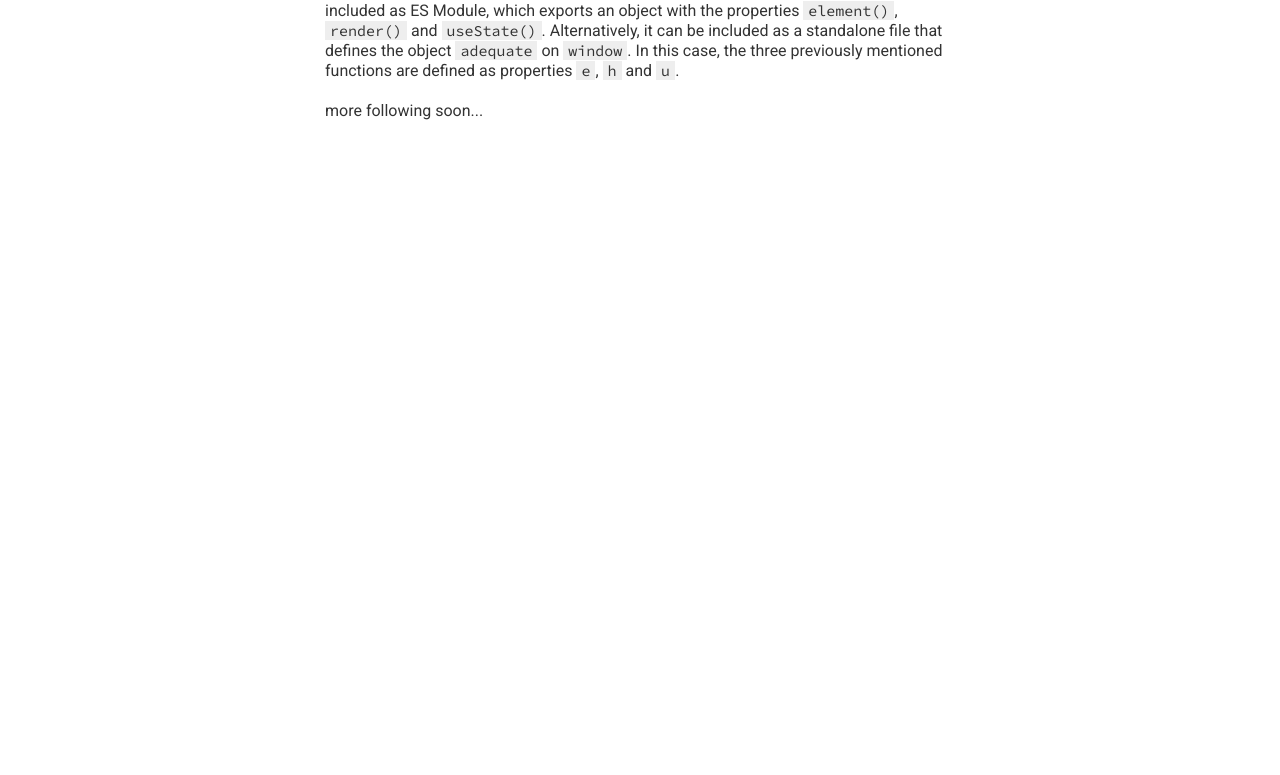
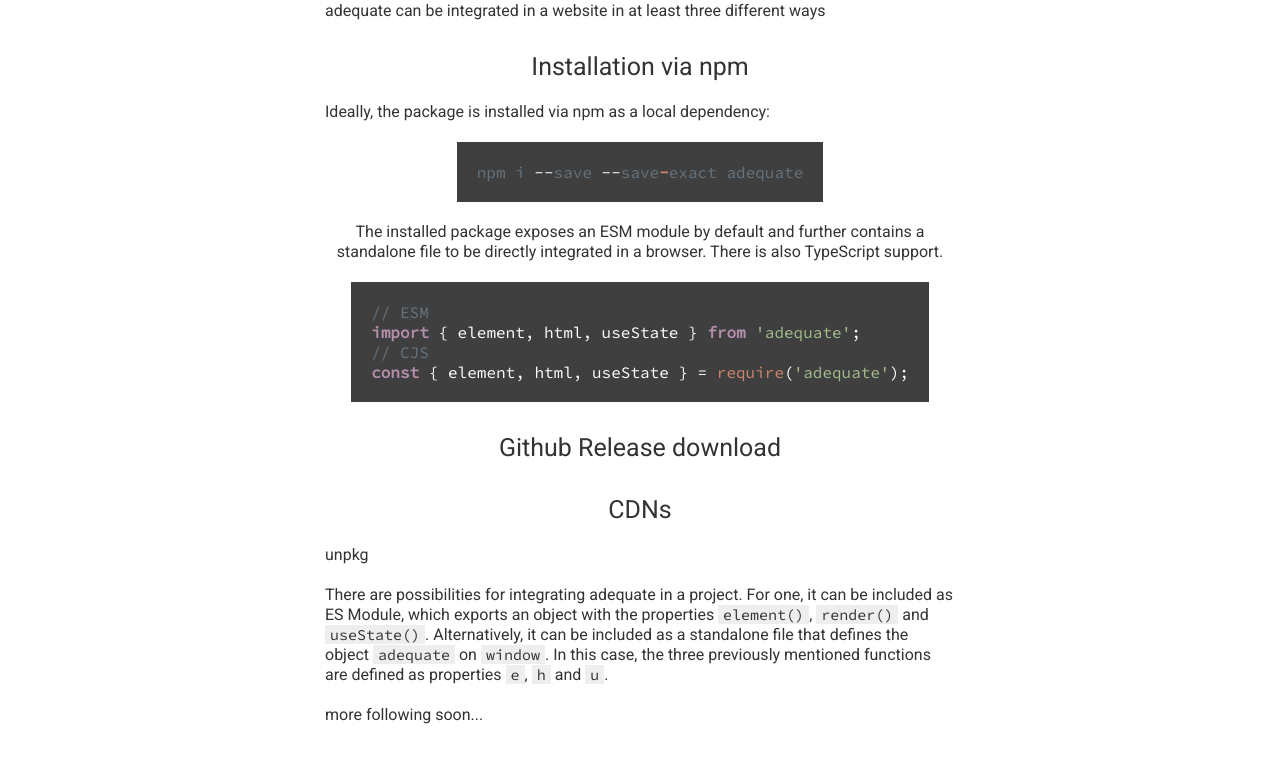
Before and after one commit to alexlawrence/adequate, a plain HTML site: page guide.html in a window 1280 px wide. Shown: the part 269-1044 px from the top of the page. Before the commit the page ends 800 px from the top, so only its background shows below. Drawn offline with Linux system fonts and the light colour scheme.

Commit message:
Deploy adequatejs.org to github.com/alexlawrence/adequate.git:gh-pages

```diff
--- a/guide.html
+++ b/guide.html
@@ -17,9 +17,21 @@
       <a href="https://github.com/alexlawrence/adequate">Github</a>
     </nav>
     <h1 id="guide">Guide</h1>
-<p>👷🚧👷</p>
-<h2 id="integration">Integration</h2>
-<p>There are two possibilities for integrating adequate in a project. For one, it can be included as ES Module, which exports an object with the properties <code>element()</code>, <code>render()</code> and <code>useState()</code>. Alternatively, it can be included as a standalone file that defines the object <code>adequate</code> on <code>window</code>. In this case, the three previously mentioned functions are defined as properties <code>e</code>, <code>h</code> and <code>u</code>. </p>
+<p>This page provides a step-by-step walk-through of all the features of adequate and their possibilities.</p>
+<h2 id="installation">Installation</h2>
+<p>adequate can be integrated in a website in at least three different ways</p>
+<h3 id="installation-via-npm">Installation via npm</h3>
+<p>Ideally, the package is installed via npm as a local dependency:</p>
+<pre><code class="language-sh"><span class="hljs-comment">npm</span> <span class="hljs-comment">i</span> --<span class="hljs-comment">save</span> --<span class="hljs-comment">save</span><span class="hljs-literal">-</span><span class="hljs-comment">exact</span> <span class="hljs-comment">adequate</span></code></pre>
+<p>The installed package exposes an ESM module by default and further contains a standalone file to be directly integrated in a browser. There is also TypeScript support.</p>
+<pre><code class="language-javascript"><span class="hljs-comment">// ESM</span>
+<span class="hljs-keyword">import</span> { element, html, useState } <span class="hljs-keyword">from</span> <span class="hljs-string">'adequate'</span>;
+<span class="hljs-comment">// CJS</span>
+<span class="hljs-keyword">const</span> { element, html, useState } = <span class="hljs-built_in">require</span>(<span class="hljs-string">'adequate'</span>);</code></pre>
+<h3 id="github-release-download">Github Release download</h3>
+<h3 id="cdns">CDNs</h3>
+<p>unpkg</p>
+<p>There are  possibilities for integrating adequate in a project. For one, it can be included as ES Module, which exports an object with the properties <code>element()</code>, <code>render()</code> and <code>useState()</code>. Alternatively, it can be included as a standalone file that defines the object <code>adequate</code> on <code>window</code>. In this case, the three previously mentioned functions are defined as properties <code>e</code>, <code>h</code> and <code>u</code>. </p>
 <p>more following soon...</p>
 <!--
 watch out for native event handlers, always quote attributes
--- a/index.css
+++ b/index.css
@@ -1,3 +1,55 @@
+/* http://meyerweb.com/eric/tools/css/reset/
+   v5.0.1 | 20191019
+   License: none (public domain)
+*/
+
+html, body, div, span, applet, object, iframe,
+h1, h2, h3, h4, h5, h6, p, blockquote, pre,
+a, abbr, acronym, address, big, cite, code,
+del, dfn, em, img, ins, kbd, q, s, samp,
+small, strike, strong, sub, sup, tt, var,
+b, u, i, center,
+dl, dt, dd, menu, ol, ul, li,
+fieldset, form, label, legend,
+table, caption, tbody, tfoot, thead, tr, th, td,
+article, aside, canvas, details, embed,
+figure, figcaption, footer, header, hgroup,
+main, menu, nav, output, ruby, section, summary,
+time, mark, audio, video {
+	margin: 0;
+	padding: 0;
+	border: 0;
+	font-size: 100%;
+	font: inherit;
+	vertical-align: baseline;
+}
+/* HTML5 display-role reset for older browsers */
+article, aside, details, figcaption, figure,
+footer, header, hgroup, main, menu, nav, section {
+	display: block;
+}
+/* HTML5 hidden-attribute fix for newer browsers */
+*[hidden] {
+    display: none;
+}
+body {
+	line-height: 1;
+}
+menu, ol, ul {
+	list-style: none;
+}
+blockquote, q {
+	quotes: none;
+}
+blockquote:before, blockquote:after,
+q:before, q:after {
+	content: '';
+	content: none;
+}
+table {
+	border-collapse: collapse;
+	border-spacing: 0;
+}
 /*
 
 Dark style from softwaremaniacs.org (c) Ivan Sagalaev <Maniac@SoftwareManiacs.Org>
@@ -60,58 +112,6 @@
 
 .hljs-emphasis {
   font-style: italic;
-}
-/* http://meyerweb.com/eric/tools/css/reset/
-   v5.0.1 | 20191019
-   License: none (public domain)
-*/
-
-html, body, div, span, applet, object, iframe,
-h1, h2, h3, h4, h5, h6, p, blockquote, pre,
-a, abbr, acronym, address, big, cite, code,
-del, dfn, em, img, ins, kbd, q, s, samp,
-small, strike, strong, sub, sup, tt, var,
-b, u, i, center,
-dl, dt, dd, menu, ol, ul, li,
-fieldset, form, label, legend,
-table, caption, tbody, tfoot, thead, tr, th, td,
-article, aside, canvas, details, embed,
-figure, figcaption, footer, header, hgroup,
-main, menu, nav, output, ruby, section, summary,
-time, mark, audio, video {
-	margin: 0;
-	padding: 0;
-	border: 0;
-	font-size: 100%;
-	font: inherit;
-	vertical-align: baseline;
-}
-/* HTML5 display-role reset for older browsers */
-article, aside, details, figcaption, figure,
-footer, header, hgroup, main, menu, nav, section {
-	display: block;
-}
-/* HTML5 hidden-attribute fix for newer browsers */
-*[hidden] {
-    display: none;
-}
-body {
-	line-height: 1;
-}
-menu, ol, ul {
-	list-style: none;
-}
-blockquote, q {
-	quotes: none;
-}
-blockquote:before, blockquote:after,
-q:before, q:after {
-	content: '';
-	content: none;
-}
-table {
-	border-collapse: collapse;
-	border-spacing: 0;
 }
 /* Ocean Dark Theme */
 /* https://github.com/gavsiu */
@@ -493,6 +493,7 @@
 
 .repl-dropdown-container {
   background: #333;
+  padding: 5px;
 }
 
 .repl-dropdown {
```
